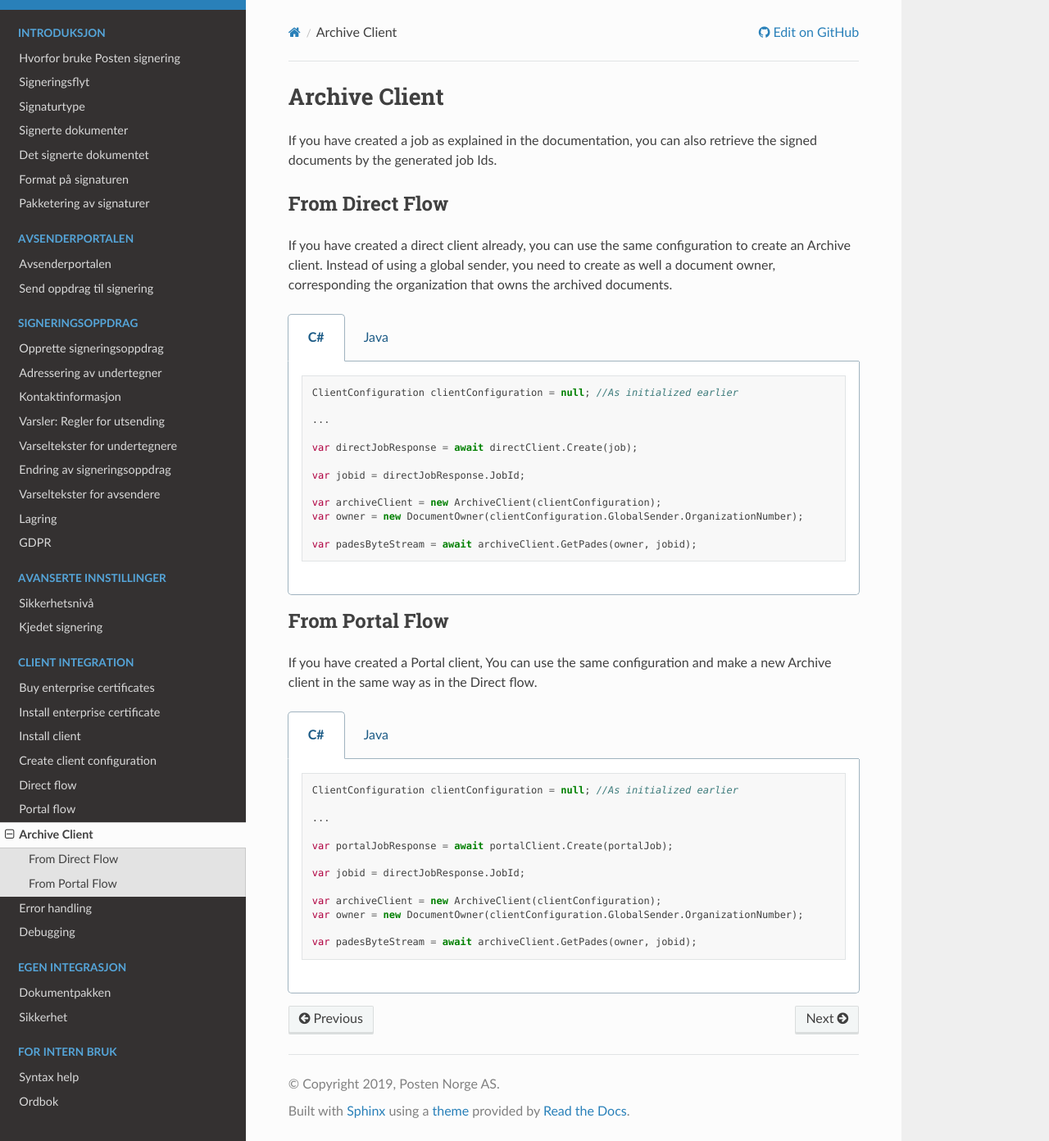
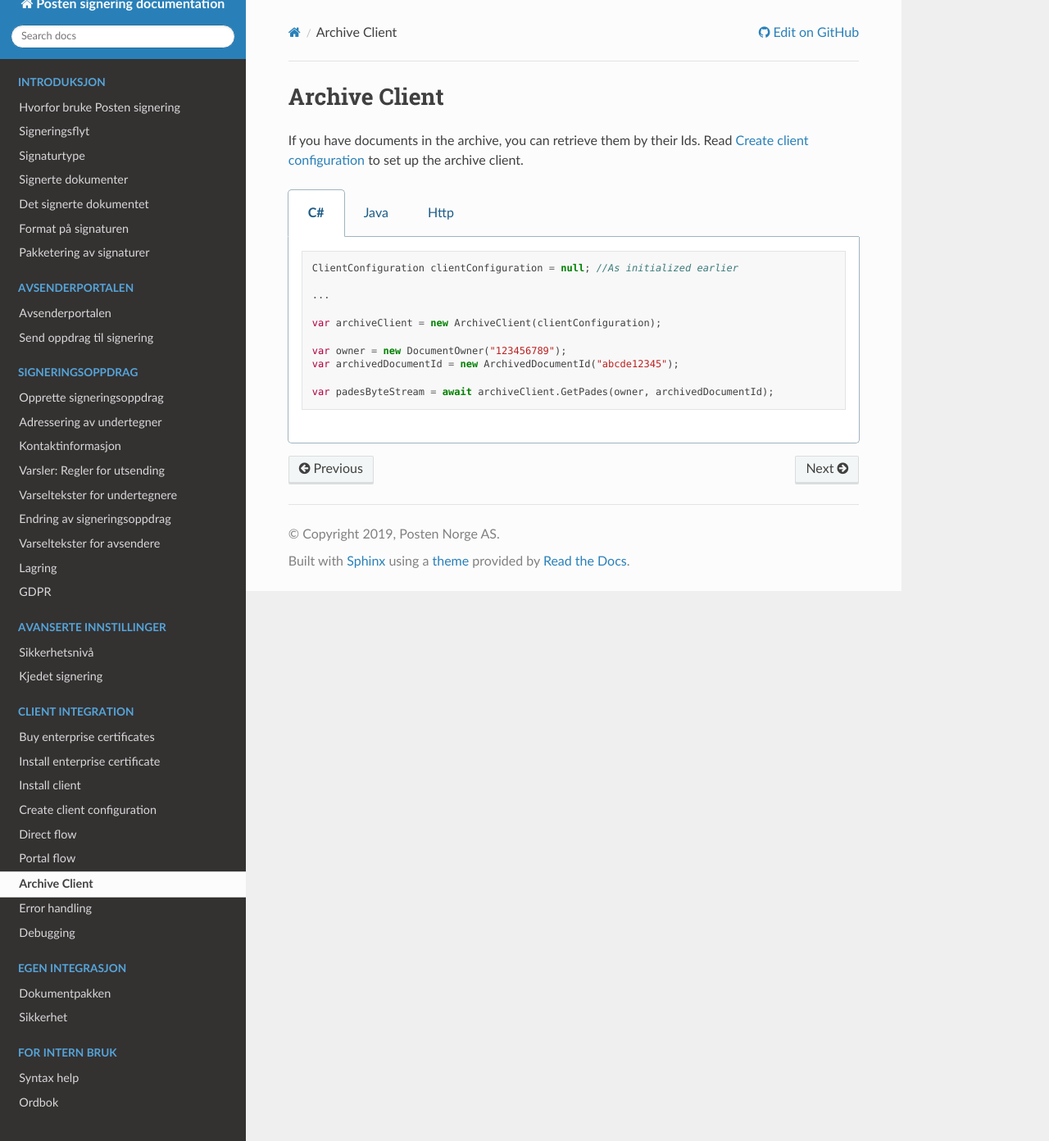
Before and after one commit to ramonarellano/signering-docs, a Sphinx documentation site: the page built from source/client-integration/archive-client.rst, in a window 1280 px wide and 1392 px high. Shown: the whole window at 82% size. Built offline with Sphinx 7.4.7 and the Read the Docs theme 2.0.0, drawn with Linux system fonts in a browser that asks for light colours.

Commit message:
Archive client sokumentert som uavhenging funksjonalitetet

```diff
--- a/source/client-integration/archive-client.rst
+++ b/source/client-integration/archive-client.rst
@@ -1,17 +1,12 @@
-.. _archive_client
+.. _archive-client:
 
 Archive Client
 ****************************
 
-
-If you have created a job  as explained in the documentation, you can also retrieve the signed documents by the generated job Ids.
+If you have documents in the archive, you can retrieve them by their Ids.
+Read :ref:`client-configuration` to set up the archive client.
 
 
-From Direct Flow
-===============================
-
-If you have created a direct client already, you can use the same configuration to create an Archive client.
-Instead of using a global sender, you need to create as well a document owner, corresponding the organization that owns the archived documents.
 
 ..  tabs::
 
@@ -23,14 +18,12 @@ Instead of using a global sender, you need to create as well a document owner, c
 
             ...
 
-            var directJobResponse = await directClient.Create(job);
+            var archiveClient = new ArchiveClient(clientConfiguration);
 
-            var jobid = directJobResponse.JobId;
+            var owner = new DocumentOwner("123456789");
+            var archivedDocumentId = new ArchivedDocumentId("abcde12345");
 
-            var archiveClient = new ArchiveClient(clientConfiguration);
-            var owner = new DocumentOwner(clientConfiguration.GlobalSender.OrganizationNumber);
-
-            var padesByteStream = await archiveClient.GetPades(owner, jobid);
+            var padesByteStream = await archiveClient.GetPades(owner, archivedDocumentId);
 
     ..  group-tab:: Java
 
@@ -40,53 +33,15 @@ Instead of using a global sender, you need to create as well a document owner, c
 
             ...
 
-            DirectJobResponse directJobResponse = client.create(directJob);
+            ArchiveClient archiveClient = new ArchiveClient(clientConfiguration);
 
-            long jobid = directJobResponse.getSignatureJobId();
+            DocumentOwner owner = DocumentOwner.ofOrganizationNumber("123456789");
+            String archivedDocumentId = "abcde12345";
 
-            ArchiveClient archiveClient = new ArchiveClient(clientConfiguration);
-            DocumentOwner owner = new DocumentOwner(clientConfiguration.getGlobalSender.getOrganizationNumber());
+            InputStream pAdESStream = archiveClient.GetPades(owner, archivedDocumentId);
 
-            InputStream PAdESStream = await archiveClient.GetPades(owner, jobid);
+    .. group-tab:: Http
 
+            To download a document do a ``HTTP GET`` to: ``api.<environment>.signering.posten.no/api/<org-num>/archive/documents/<id>/pades`` , where <environment> is difiqa, difitest or just remove the environment part for the production environment.
 
-From Portal Flow
-===============================
-
-If you have created a Portal client, You can use the same configuration and make a new Archive client in the same way as in the Direct flow.
-
-..  tabs::
-
-    .. group-tab:: C#
-
-        ..  code-block:: c#
-
-            ClientConfiguration clientConfiguration = null; //As initialized earlier
-
-            ...
-
-            var portalJobResponse = await portalClient.Create(portalJob);
-
-            var jobid = directJobResponse.JobId;
-
-            var archiveClient = new ArchiveClient(clientConfiguration);
-            var owner = new DocumentOwner(clientConfiguration.GlobalSender.OrganizationNumber);
-
-            var padesByteStream = await archiveClient.GetPades(owner, jobid);
-
-    ..  group-tab:: Java
-
-        ..  code-block:: java
-
-            ClientConfiguration clientConfiguration = null; // As initialized earlier
-
-            ...
-
-            PortalJobResponse portalJobResponse = client.create(portalJob);
-
-            long jobid = directJobResponse.getSignatureJobId();
-
-            ArchiveClient archiveClient = new ArchiveClient(clientConfiguration);
-            DocumentOwner owner = new DocumentOwner(clientConfiguration.getGlobalSender.getOrganizationNumber());
-
-            InputStream PAdESStream = await archiveClient.GetPades(owner, jobid);
+            For more information on the format of the signed document, see :ref:`signerte-dokumenter`.
--- a/source/client-integration/create-client-configuration.rst
+++ b/source/client-integration/create-client-configuration.rst
@@ -1,3 +1,5 @@
+.. _client-configuration:
+
 Create client configuration
 ****************************
 
--- a/source/client-integration/install-client.rst
+++ b/source/client-integration/install-client.rst
@@ -10,6 +10,7 @@ Install client
         The client is available via `Nuget <https://www.nuget.org/packages?q=signature.api.client>`_.
 
         The library has several packages with the prefix :code:`Digipost.Signature.Api.Client`. If you are using the portal cases, use :code:`Digipost.Signature.Api.Client.Portal`, and for direct cases, use :code:`Digipost.Signature.Api.Client.Direct`.
+        If you want to download signed documents from the archive, use :code:`Digipost.Signature.Api.Client.Archive`.
 
     ..  group-tab:: Java
 
```
